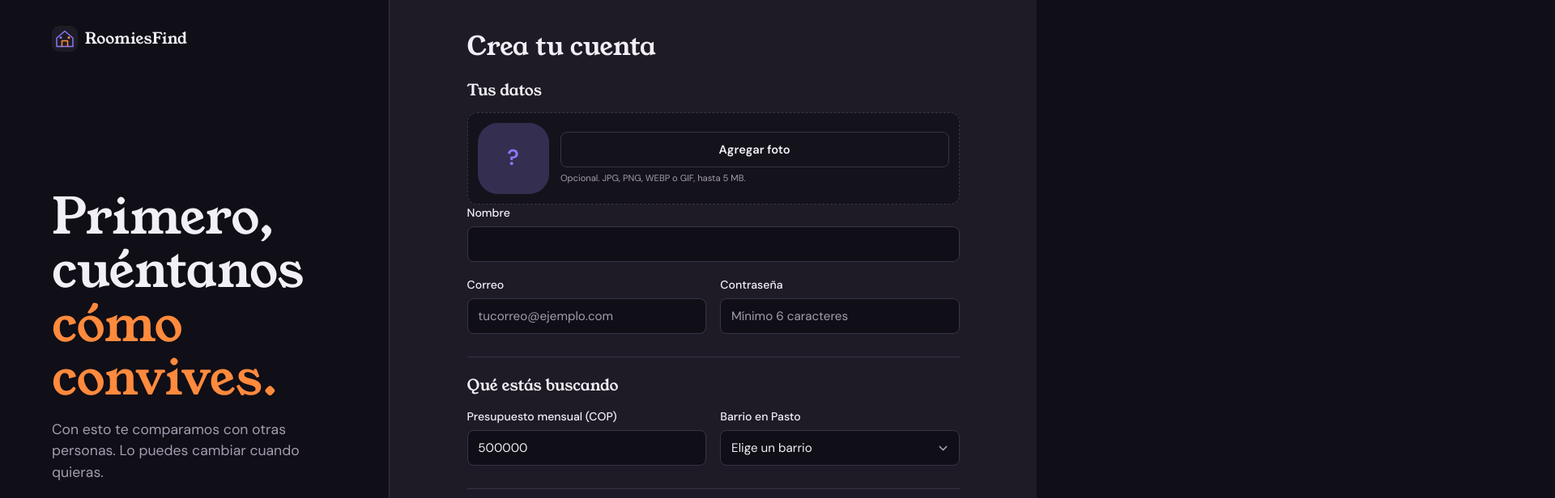
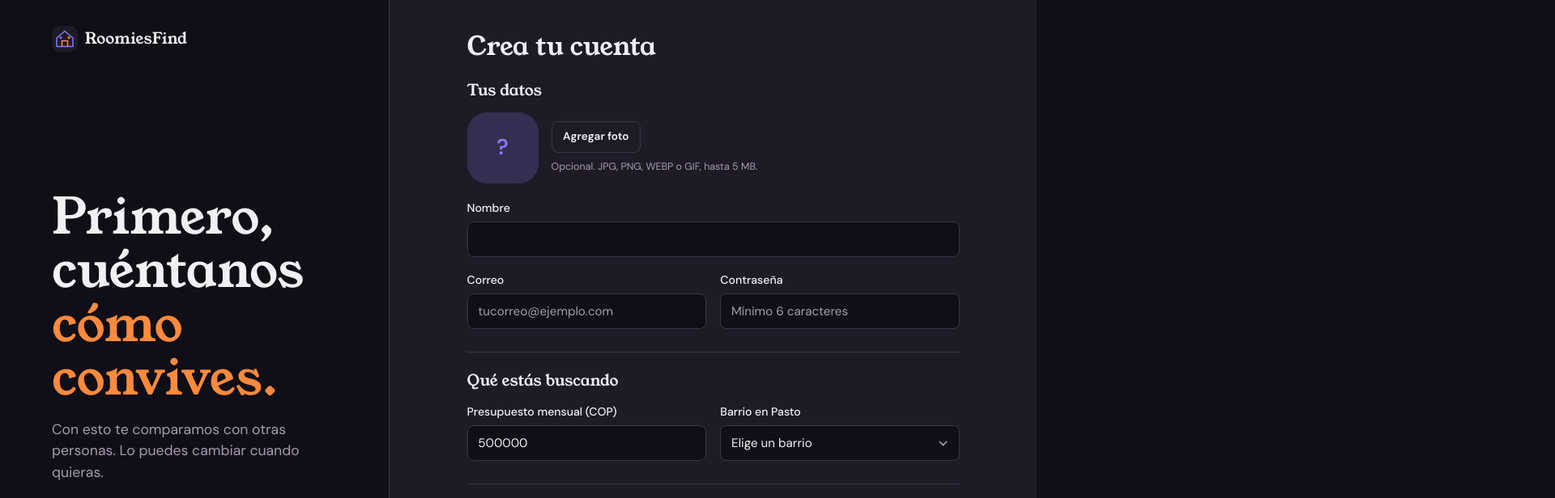
Before and after one commit to luiscajigas/roomiesFind, an Angular app in the folder frontend/: page /registro in a window 1280 px wide. Shown: the top 616 px of the page at 81% size, 1920 px wide, since content can reach past the window. Built offline with nearby package versions, Linux system fonts and the light colour scheme.

Commit message:
style(registro): selector de foto

```diff
--- a/frontend/src/app/pages/registro/registro.styles.css
+++ b/frontend/src/app/pages/registro/registro.styles.css
@@ -1,12 +1,5 @@
-app-registro .selector-foto { display: flex; min-height: 5.5rem; align-items: center; gap: 0.9rem; padding: 0.75rem; border: 1px dashed var(--border); border-radius: 12px; background: rgba(11, 10, 16, 0.45); }
-app-registro .selector-foto input { width: 100%; min-width: 0; padding: 0; border: 0; border-radius: 0; background: transparent; color: var(--text); font-size: 0.74rem; }
-app-registro .selector-foto input::file-selector-button { margin-right: 0.55rem; padding: 0.48rem 0.65rem; border: 1px solid var(--border); border-radius: 0.55rem; background: rgba(var(--accent-rgb), 0.1); color: var(--accent); font: inherit; font-weight: 600; cursor: pointer; }
-app-registro .selector-foto input::file-selector-button:hover { background: rgba(var(--accent-rgb), 0.2); }
-app-registro .selector-foto input:focus-visible { outline: 2px solid var(--accent-2); outline-offset: 3px; }
-app-registro .selector-foto__placeholder, app-registro .selector-foto__preview { display: grid; width: 4rem; height: 4rem; flex: 0 0 auto; place-items: center; overflow: hidden; border-radius: 50%; background: rgba(var(--accent-rgb), 0.12); color: var(--accent); font-size: 1.5rem; }
-app-registro .selector-foto__preview img { width: 100%; height: 100%; object-fit: cover; }
-app-registro .selector-foto__acciones { display: flex; min-width: 0; flex: 1; flex-direction: column; gap: 0.35rem; }
-app-registro .selector-foto__acciones small { color: var(--muted); font-size: 0.7rem; }
-app-registro .selector-foto__acciones .selector-foto__nombre { overflow: hidden; color: var(--text); text-overflow: ellipsis; white-space: nowrap; }
-app-registro .selector-foto__quitar { margin: 0; padding: 0.4rem 0.55rem; border: 1px solid var(--border); background: transparent; color: var(--muted); font-size: 0.72rem; }
-app-registro .selector-foto__quitar:hover { color: var(--text); }
+.selector-foto { display: flex; align-items: center; gap: 1rem; margin-bottom: 1.25rem; }
+.selector-foto__acciones { display: flex; min-width: 0; flex: 1; flex-wrap: wrap; align-items: center; gap: 0.5rem; }
+.selector-foto__acciones .btn { min-height: 2.4rem; padding: 0.4rem 0.85rem; font-size: 0.85rem; }
+.selector-foto__acciones small { flex-basis: 100%; color: var(--muted); font-size: 0.78rem; }
+.selector-foto__acciones input:focus-visible + label { outline: 2px solid var(--accent-2); outline-offset: 2px; }
```
